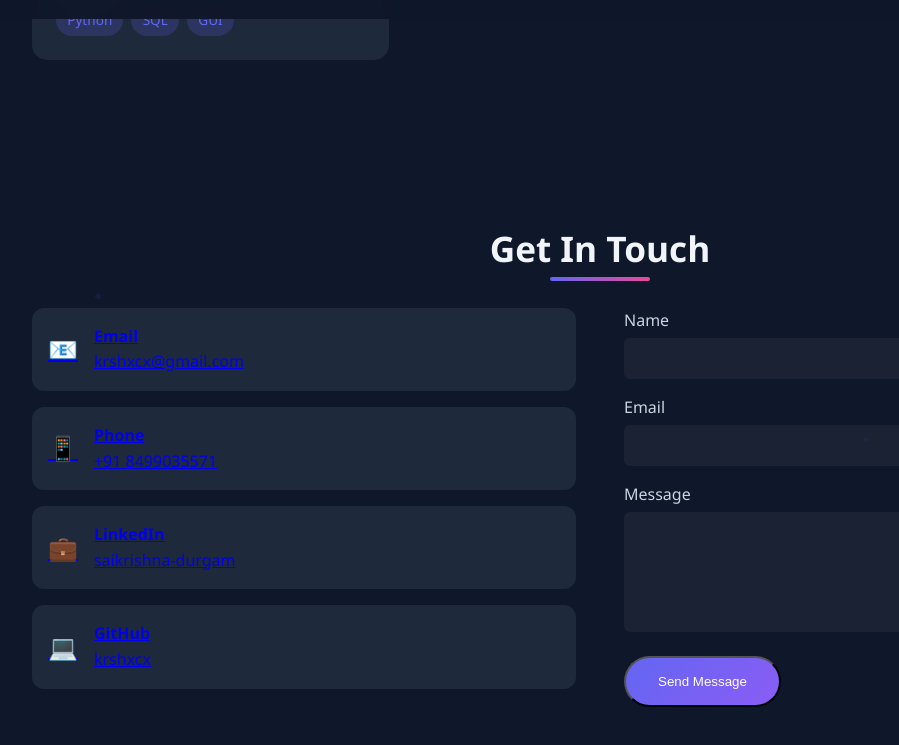
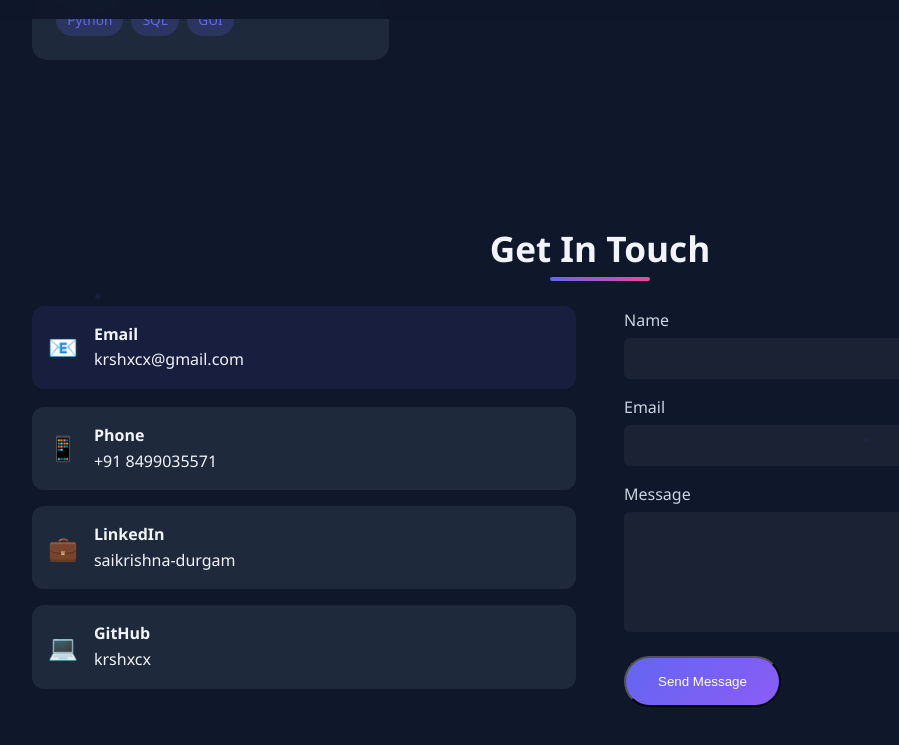
Before and after one commit to krshxcx/My-Website, a plain HTML site: page index.html in a window 1280 px wide. In both pictures the pointer is over the link 344 px from the left and 3296 px from the top of the page. Shown: the part 2947-3692 px from the top of the page, without its empty margins (40-939 px from the left). Drawn offline with Linux system fonts and the light colour scheme.

Commit message:
Refactor CSS styles for consistency and clarity

```diff
--- a/style.css
+++ b/style.css
@@ -352,6 +352,18 @@ section {
   background: var(--light-bg);
   padding: 1rem;
   border-radius: 12px;
+  text-decoration: none;
+  color: inherit;
+}
+
+.contact-item:hover {
+  background: rgba(99, 102, 241, 0.1);
+  transform: translateY(-2px);
+  transition: all 0.3s ease;
+}
+
+.contact-item:visited {
+  color: inherit;
 }
 
 .contact-icon {
```
